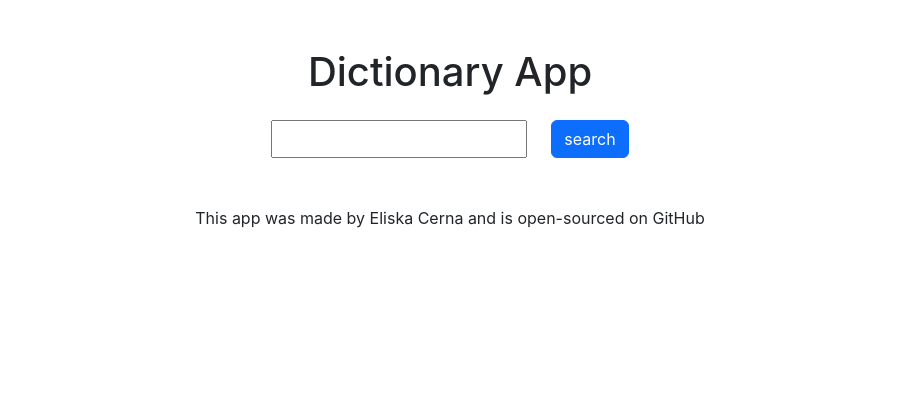
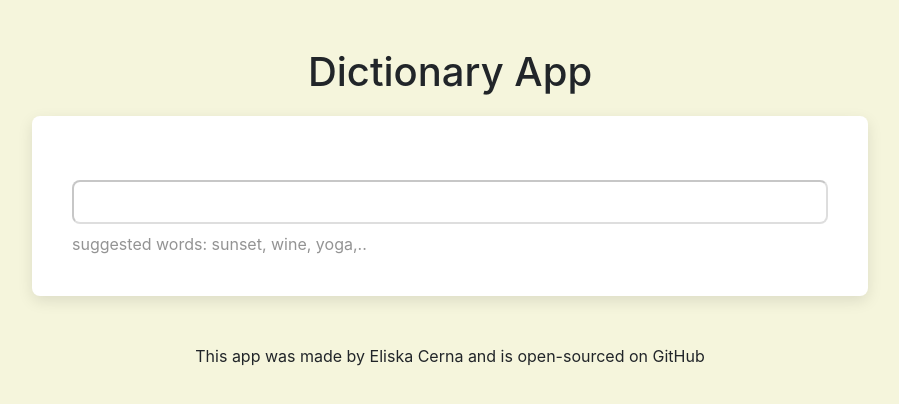
Before and after one commit to EliCer95/react-dictionary-app, a React (Create React App) app: page / in a window 1280 px wide. Shown: the top 404 px of the page, without its empty margins (190-1089 px from the left). Built offline with nearby package versions, Linux system fonts and the light colour scheme; no server answers.

Commit message:
Added some CSS styling and a new state to check if the app is loaded

```diff
--- a/src/App.css
+++ b/src/App.css
@@ -9,3 +9,7 @@ footer {
 .container {
   max-width: 900px;
 }
+
+body {
+  background-color: beige;
+}
--- a/src/App.js
+++ b/src/App.js
@@ -8,9 +8,9 @@ export default function App() {
         <h1 className="mt-5">Dictionary App</h1>
       </header>
       <div className="container">
-        <Dictionary />
+        <Dictionary keyword="sunset" />
       </div>
-      <footer className="mt-5">
+      <footer className="mt-5 mb-5">
         This app was made by Eliska Cerna and is open-sourced on GitHub
       </footer>
     </div>
--- a/src/Dictionary.css
+++ b/src/Dictionary.css
@@ -0,0 +1,35 @@
+.Dictionary section {
+  background-color: white;
+  padding: 40px;
+  margin: 20px;
+  border-radius: 8px;
+  box-shadow: 0px 5px 15px rgba(0, 0, 0, 0.1);
+}
+
+.Dictionary form input {
+  width: 100%;
+  padding: 8px;
+  border-radius: 8px;
+  border-color: rgba(128, 128, 128, 0.262);
+  color: rgba(128, 128, 128, 0.824);
+}
+
+.Dictionary div.hints {
+  color: rgba(17, 17, 17, 0.456);
+  margin: 0;
+}
+
+.Dictionary a {
+  border: 1px solid black;
+  border-radius: 20px;
+  padding: 10px 15px;
+  text-decoration: none;
+  background-color: rgb(8, 58, 8);
+  color: white;
+  font-size: 15px;
+}
+
+.Dictionary a:hover {
+  color: rgb(8, 58, 8);
+  background-color: white;
+}
--- a/src/Dictionary.js
+++ b/src/Dictionary.js
@@ -1,10 +1,18 @@
 import React, { useState } from "react";
 import axios from "axios";
 import Results from "./Results";
+import "./Dictionary.css";
 
-export default function Dictionary() {
-  const [word, setWord] = useState("");
+export default function Dictionary(props) {
+  const [word, setWord] = useState(props.keyword);
   const [result, setResult] = useState(null);
+  const [loaded, setLoaded] = useState(false);
+
+  function search() {
+    //documentation: https://dictionaryapi.dev/
+    let apiUrl = `https://api.dictionaryapi.dev/api/v2/entries/en/${word}`;
+    return axios.get(apiUrl).then(handleResponse);
+  }
 
   function handleResponse(response) {
     setResult(response.data[0]);
@@ -12,30 +20,35 @@ export default function Dictionary() {
 
   function handleSubmit(event) {
     event.preventDefault();
-
-    if (word.length > 0) {
-      //documentation: https://dictionaryapi.dev/
-      let apiUrl = `https://api.dictionaryapi.dev/api/v2/entries/en/${word}`;
-      return axios.get(apiUrl).then(handleResponse);
-    } else {
-      alert("Please, enter a word ✏️");
-    }
+    search();
   }
 
   function handleChange(event) {
     setWord(event.target.value);
   }
 
+  function load() {
+    setLoaded(true);
+    search();
+  }
+
+  if (loaded) {
     return (
       <div className="Dictionary">
+        <section>
           <form
-        className="mt-4 mb-4 d-flex justify-content-center"
+            className="mt-4 mb-2 d-flex justify-content-center"
             onSubmit={handleSubmit}
           >
             <input type="search" onChange={handleChange} />
-        <input type="submit" value="search" className="btn btn-primary ms-4" />
           </form>
+          <div className="hints">suggested words: sunset, wine, yoga,..</div>
+        </section>
         <Results results={result} />
       </div>
     );
+  } else {
+    load();
   }
+  return "Loading..";
+}
--- a/src/Meanings.js
+++ b/src/Meanings.js
@@ -4,6 +4,7 @@ import Synonyms from "./Synonyms";
 export default function Meanings(props) {
   return (
     <div className="Meanings">
+      <section>
         <h3>
           <em>{props.meanings.partOfSpeech}</em>
         </h3>
@@ -13,13 +14,16 @@ export default function Meanings(props) {
           return (
             <div key={index}>
               <p>
+                <strong>Definition:</strong>
                 {definition.definition}
                 <br />
+                <strong>Example:</strong>
                 <em>{definition.example}</em>
               </p>
             </div>
           );
         })}
+      </section>
     </div>
   );
 }
--- a/src/Results.js
+++ b/src/Results.js
@@ -6,7 +6,8 @@ export default function Results(props) {
   if (props.results) {
     return (
       <div className="Results">
-        <h2>{props.results.word}</h2>
+        <section>
+          <h2 className="mb-3">{props.results.word}</h2>
           <h4>
             {props.results.phonetics.map(function (phonetic, index) {
               return (
@@ -16,6 +17,7 @@ export default function Results(props) {
               );
             })}
           </h4>
+        </section>
         <div>
           {props.results.meanings.map(function (meaning, index) {
             return (
--- a/src/Synonyms.js
+++ b/src/Synonyms.js
@@ -3,9 +3,13 @@ import React from "react";
 export default function Synonyms(props) {
   if (props.synonyms) {
     return (
-      <ul className="Synonyms">
+      <ul className="Synonyms list-group list-group-horizontal">
         {props.synonyms.map(function (synonym, index) {
-          return <li key={index}>{synonym}</li>;
+          return (
+            <li key={index} className="list-group-item">
+              {synonym}
+            </li>
+          );
         })}
       </ul>
     );
```
Lines whose indentation alone changed are shown as unchanged.
